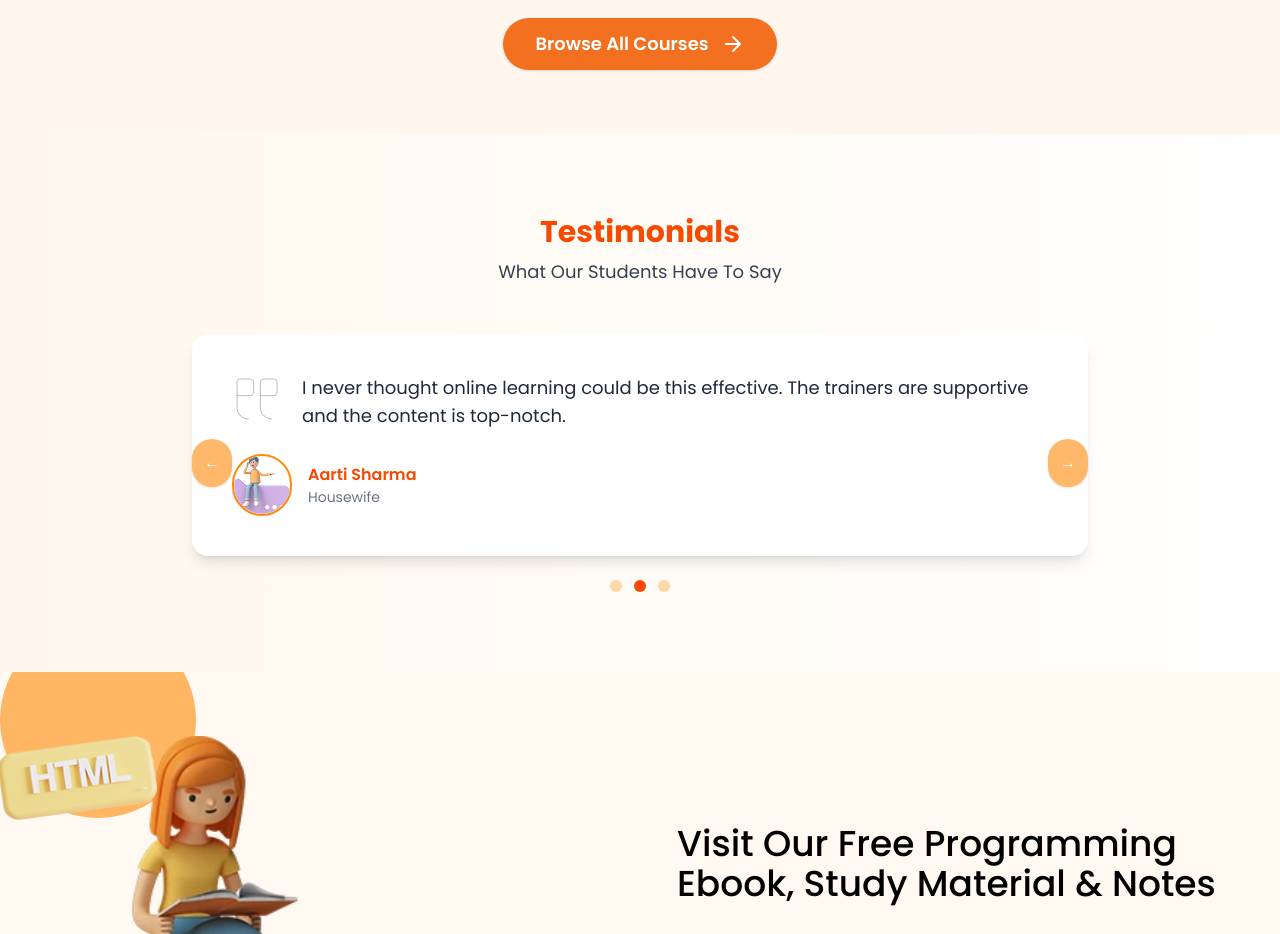
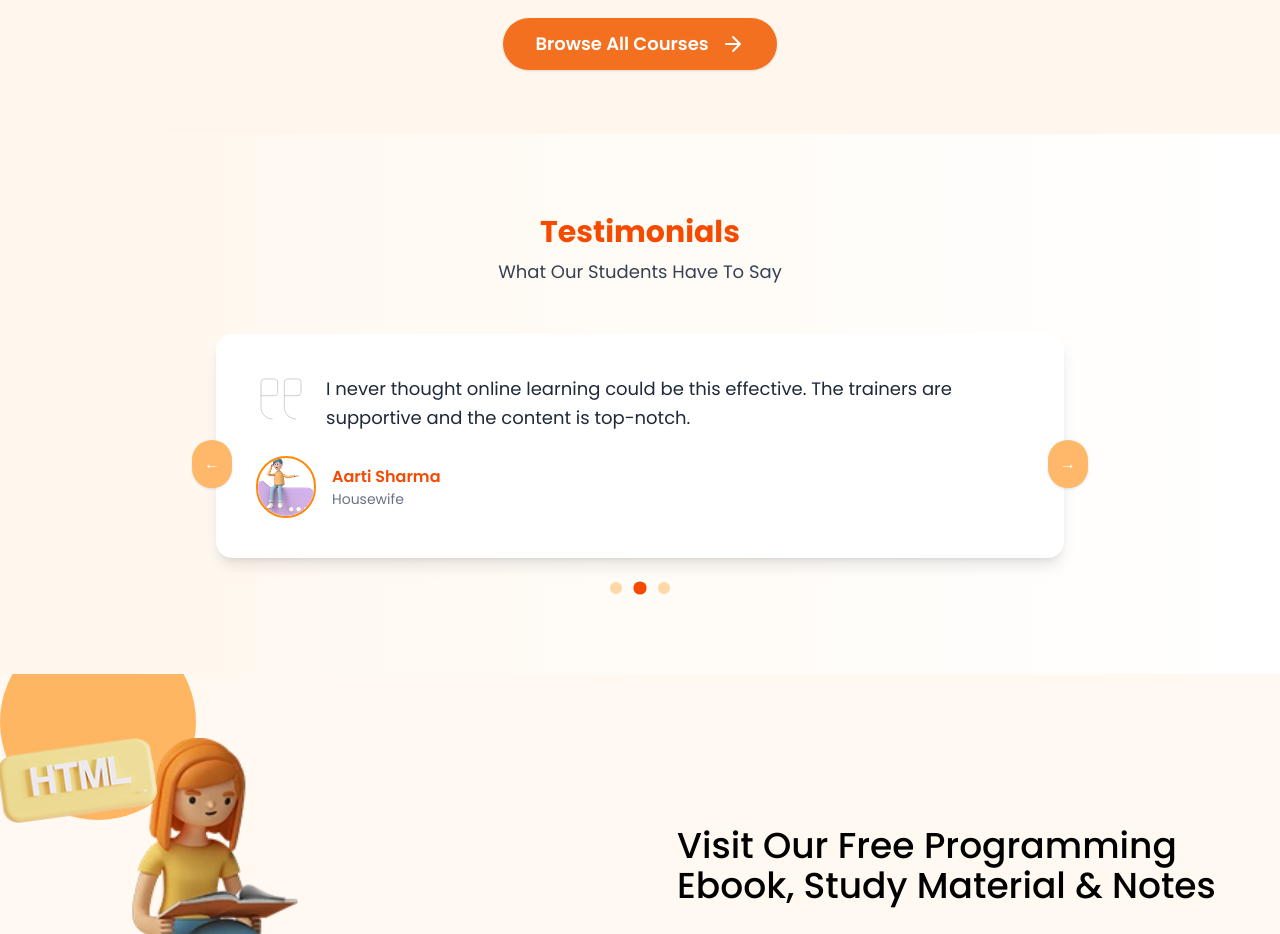
Before and after one commit to Geeta-Solanki07/eduverse-portal, a Next.js app: page /it in a window 1280 px wide. Shown: the part 3480-4414 px from the top of the page. Built offline with nearby package versions, Linux system fonts and the light colour scheme.

Commit message:
New Add !

```diff
--- a/components/it-professions/TestimonialsSection.tsx
+++ b/components/it-professions/TestimonialsSection.tsx
@@ -36,35 +36,54 @@ const testimonials: Testimonial[] = [
 export default function TestimonialsSection() {
   const [current, setCurrent] = useState(0);
 
-  // Auto-slide every 5 seconds
+  // ✅ Auto-slide every 5 seconds
   useEffect(() => {
     const interval = setInterval(() => {
-      setCurrent((prev) => (prev === testimonials.length - 1 ? 0 : prev + 1));
+      setCurrent((prev) =>
+        prev === testimonials.length - 1 ? 0 : prev + 1
+      );
     }, 5000);
     return () => clearInterval(interval);
   }, []);
 
   const prevTestimonial = () =>
-    setCurrent((prev) => (prev === 0 ? testimonials.length - 1 : prev - 1));
+    setCurrent((prev) =>
+      prev === 0 ? testimonials.length - 1 : prev - 1
+    );
 
   const nextTestimonial = () =>
-    setCurrent((prev) => (prev === testimonials.length - 1 ? 0 : prev + 1));
+    setCurrent((prev) =>
+      prev === testimonials.length - 1 ? 0 : prev + 1
+    );
 
   return (
-    <section className="relative py-20 bg-gradient-to-r from-orange-50 to-white">
-      <div className="text-center mb-12">
-        <h2 className="text-3xl font-bold text-orange-600 mb-2">Testimonials</h2>
-        <p className="text-lg text-gray-700">What Our Students Have To Say</p>
+    <section className="relative py-20 bg-gradient-to-r from-orange-50 to-white overflow-hidden">
+      <div className="text-center mb-12 px-4">
+        <h2 className="text-3xl font-bold text-orange-600 mb-2">
+          Testimonials
+        </h2>
+        <p className="text-lg text-gray-700">
+          What Our Students Have To Say
+        </p>
       </div>
 
-      <div className="relative max-w-4xl mx-auto">
+      <div className="relative max-w-4xl mx-auto px-6">
         {/* Testimonial Card */}
         <div className="bg-white shadow-lg rounded-2xl p-10 transition-transform duration-500 transform hover:scale-105">
-          <div className="flex items-start gap-5">
+          <div className="flex flex-col sm:flex-row items-start gap-5">
             <div className="flex-shrink-0">
-              <Image src={quoteImg} alt="Quote" width={50} height={50} />
+              <Image
+                src={quoteImg}
+                alt="Quote"
+                width={50}
+                height={50}
+                className="opacity-70"
+                priority
+              />
             </div>
-            <p className="text-gray-800 text-lg">{testimonials[current].text}</p>
+            <p className="text-gray-800 text-lg leading-relaxed">
+              {testimonials[current].text}
+            </p>
           </div>
 
           <div className="flex items-center gap-4 mt-6">
@@ -74,10 +93,15 @@ export default function TestimonialsSection() {
               width={60}
               height={60}
               className="rounded-full border-2 border-orange-400"
+              priority
             />
             <div>
-              <p className="font-semibold text-orange-600">{testimonials[current].name}</p>
-              <p className="text-gray-500 text-sm">{testimonials[current].title}</p>
+              <p className="font-semibold text-orange-600">
+                {testimonials[current].name}
+              </p>
+              <p className="text-gray-500 text-sm">
+                {testimonials[current].title}
+              </p>
             </div>
           </div>
         </div>
@@ -85,12 +109,14 @@ export default function TestimonialsSection() {
         {/* Navigation Arrows */}
         <button
           onClick={prevTestimonial}
+          aria-label="Previous Testimonial"
           className="absolute top-1/2 -translate-y-1/2 left-0 bg-orange-300 text-white p-3 rounded-full shadow hover:bg-orange-500 transition"
         >
           &#8592;
         </button>
         <button
           onClick={nextTestimonial}
+          aria-label="Next Testimonial"
           className="absolute top-1/2 -translate-y-1/2 right-0 bg-orange-300 text-white p-3 rounded-full shadow hover:bg-orange-500 transition"
         >
           &#8594;
@@ -103,9 +129,12 @@ export default function TestimonialsSection() {
               key={index}
               onClick={() => setCurrent(index)}
               className={`w-3 h-3 rounded-full transition ${
-                index === current ? "bg-orange-600" : "bg-orange-200"
+                index === current
+                  ? "bg-orange-600 scale-110"
+                  : "bg-orange-200"
               }`}
-            ></button>
+              aria-label={`Go to testimonial ${index + 1}`}
+            />
           ))}
         </div>
       </div>
```
